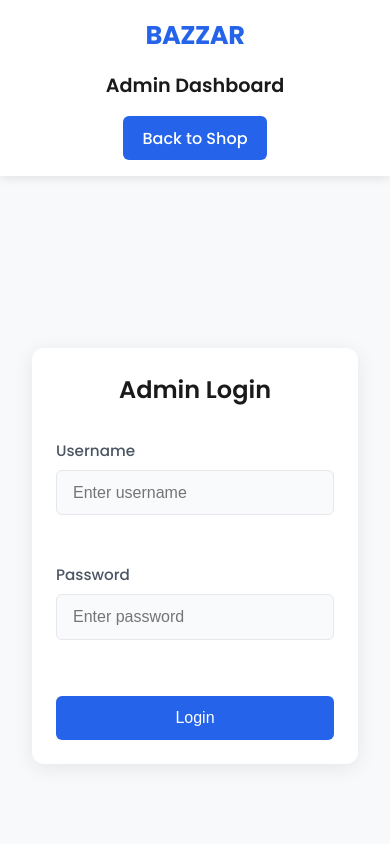
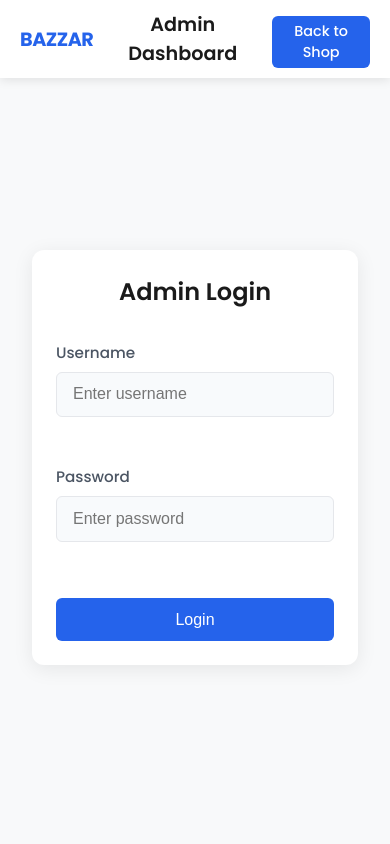
Before and after one commit to Sudhir302/affiliate_client, a React (Vite) app: page /admin in a window 390 px wide. Shown: the top 844 px of the page. Built offline with nearby package versions, Linux system fonts and the light colour scheme; no server answers.

Commit message:
added responsiveness

```diff
--- a/src/admin/Login.jsx
+++ b/src/admin/Login.jsx
@@ -32,7 +32,7 @@
     return(
         <div className="admin-container">
             <div className="admin-navbar">
-                <Link to="/" className="admin-logo">BAZZAR</Link>
+                <Link to="/" className="admin-logo logo">BAZZAR</Link>
                 <h2 className="admin-title">Admin Dashboard</h2>
                 <Link to='/' className="shop-link">Back to Shop</Link>
             </div>
--- a/src/responsive_media/Media.css
+++ b/src/responsive_media/Media.css
@@ -7,7 +7,6 @@
         padding: 10px 20px;
         width: 100%;
     }
-
     .navbar .logo {
         order: 1;
     }
@@ -91,4 +90,23 @@
     .category-list .google-login {
         padding: 10px;
     }
+
+    .admin-navbar{
+        display: flex;
+        flex-direction: row;
+        justify-content: space-between;
+        align-items: center;
+        padding: 10px 20px;
+        width: 100%;
+    }
+
+    .admin-title{
+        font-size: 1.2rem;
+    }
+
+    .shop-link{
+        font-size: 0.9rem;
+        padding: 5px 10px;
+        margin-top: 5px;
+    }
 }
```
